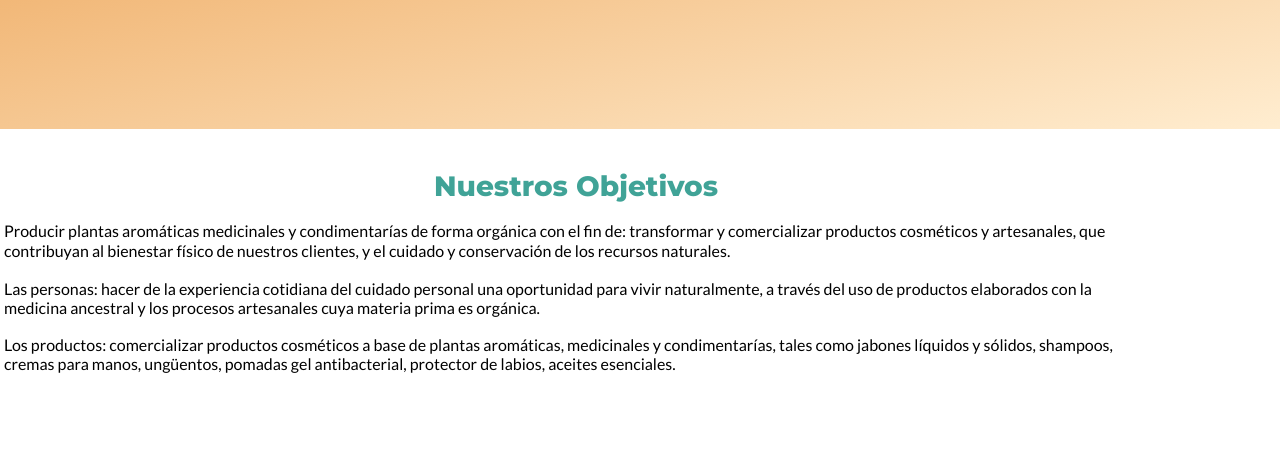
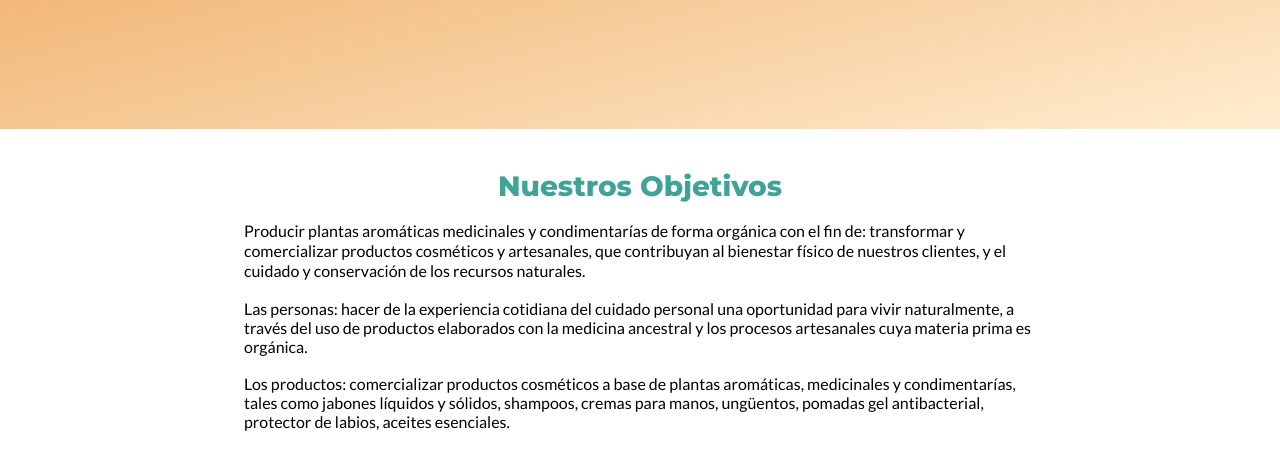
Before and after one commit to javiernu91/kakwa-landing-page, a website: page src/index.html in a window 1280 px wide. Shown: the part 321-771 px from the top of the page. Drawn offline with Linux system fonts and the light colour scheme.

Commit message:
Add the max-width property to the styles

```diff
--- a/src/styles/main.css
+++ b/src/styles/main.css
@@ -64,9 +64,12 @@
 }
 
 .objective, .mision, .vision, .values {
+
   width: 90%;
+
+  max-width: 800px;
   padding: 0 4px;
-  margin: 40px 0;
+  margin: 40px auto;
 }
 
 .objective h2, .mision h2, .vision h2, .values h2{
@@ -85,10 +88,12 @@
 
 ul {
   margin-top: 18px;
+
 }
 
 ul li {
   margin-top: 18px;
+  list-style: none;
 }
 
 .contact h2 {
```
